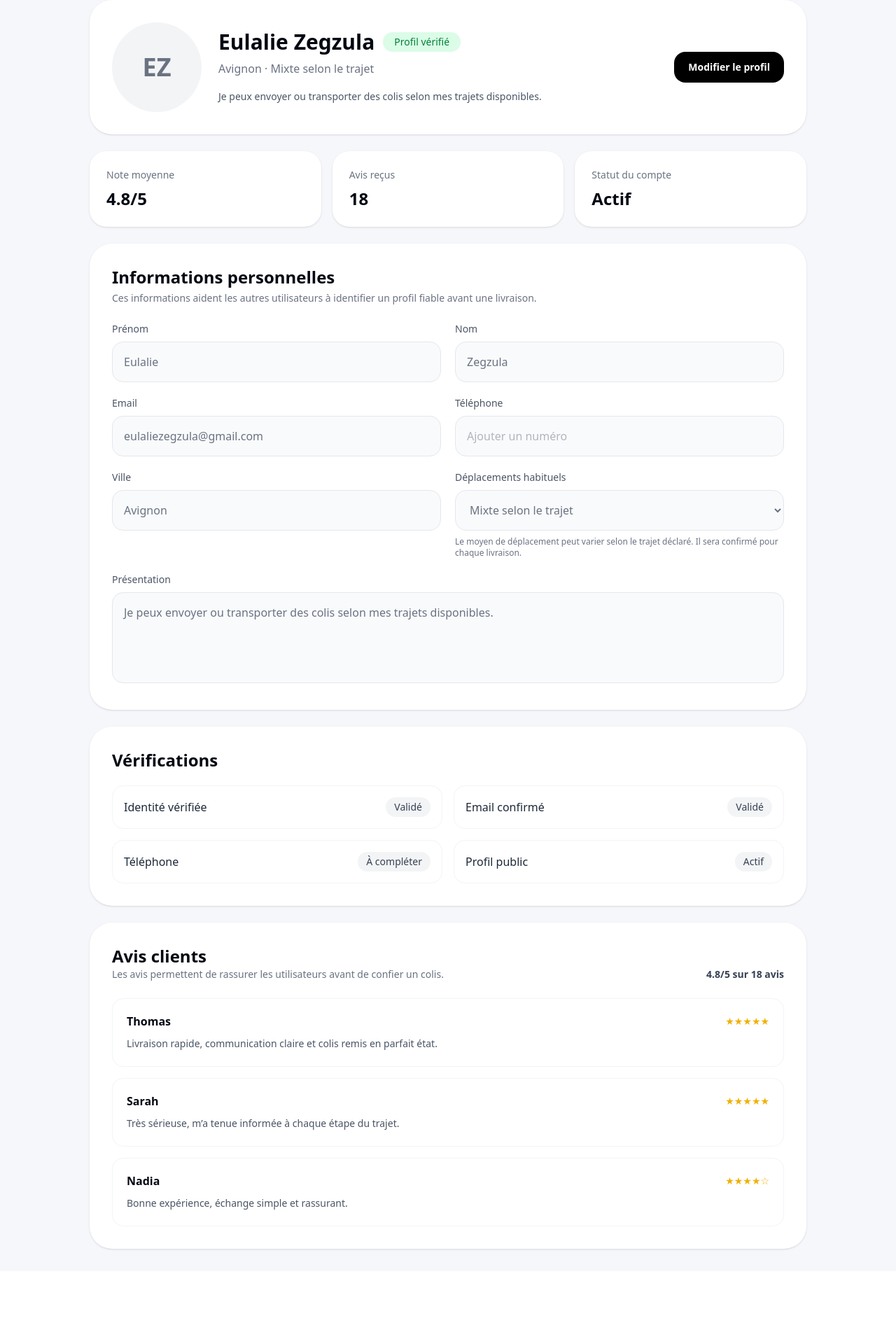
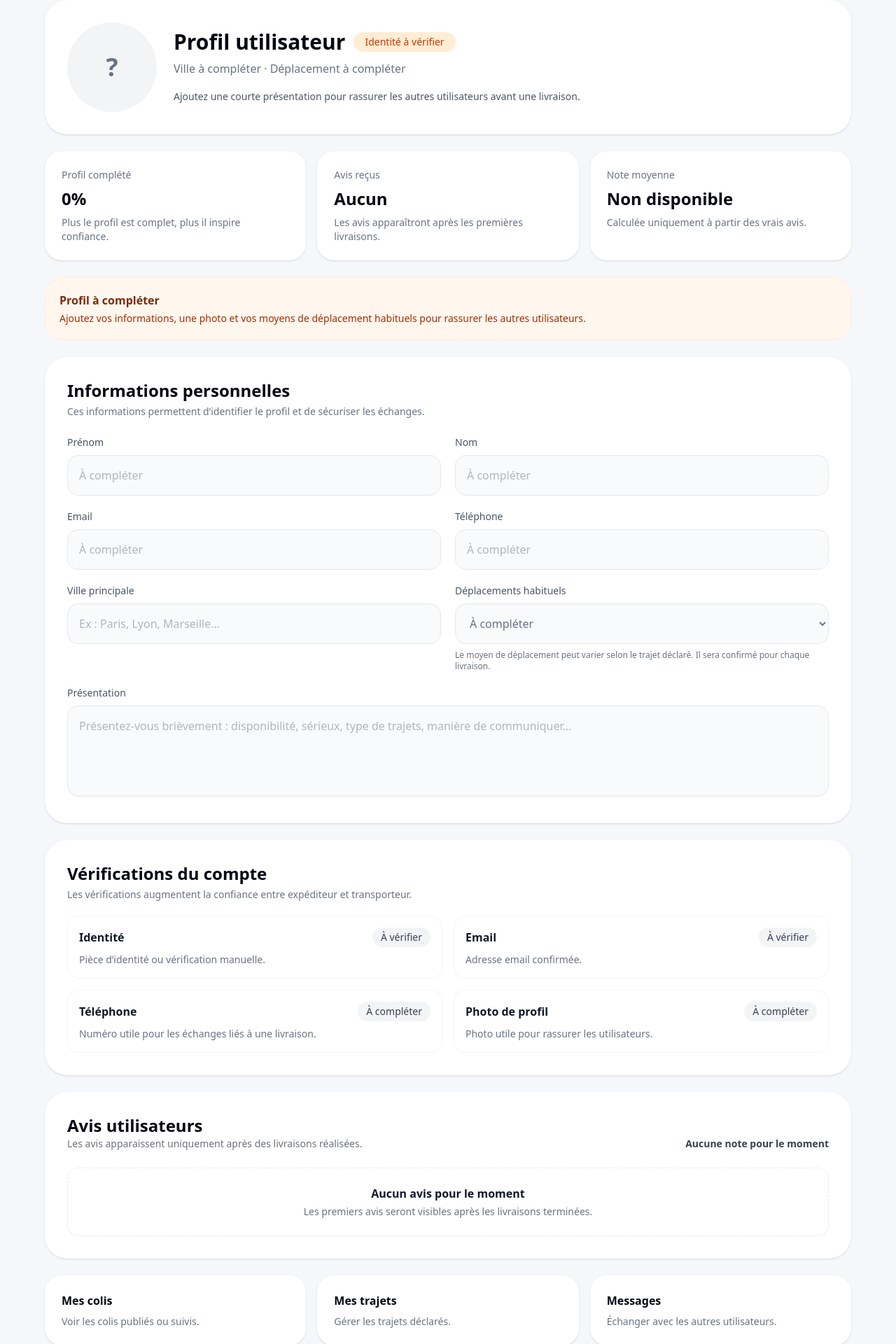
Before and after one commit to lafere75-del/Droovo, a Next.js app: page /dashboard/profil in a window 1280 px wide. Shown: the part 100-2020 px from the top of the page at 70% size. Before the commit the page ends 1916 px from the top, so only its background shows below. Built offline with nearby package versions, Linux system fonts and the light colour scheme.

Commit message:
Update page.jsx

```diff
--- a/app/dashboard/profil/page.jsx
+++ b/app/dashboard/profil/page.jsx
@@ -1,53 +1,98 @@
 "use client";
 
 import Link from "next/link";
-import { useState } from "react";
+import { useMemo, useState } from "react";
 
 export default function ProfilPage() {
   const [isEditing, setIsEditing] = useState(false);
 
   const [profile, setProfile] = useState({
-    firstName: "Eulalie",
-    lastName: "Zegzula",
-    email: "eulaliezegzula@gmail.com",
+    firstName: "",
+    lastName: "",
+    email: "",
     phone: "",
-    city: "Avignon",
-    travelMode: "Mixte selon le trajet",
-    bio: "Je peux envoyer ou transporter des colis selon mes trajets disponibles.",
+    city: "",
     photo: "",
+    travelMode: "",
+    bio: "",
+    verifiedIdentity: false,
+    verifiedEmail: false,
+    verifiedPhone: false,
   });
 
-  const reviews = [
-    {
-      name: "Thomas",
-      rating: 5,
-      text: "Livraison rapide, communication claire et colis remis en parfait état.",
-    },
-    {
-      name: "Sarah",
-      rating: 5,
-      text: "Très sérieuse, m’a tenue informée à chaque étape du trajet.",
-    },
-    {
-      name: "Nadia",
-      rating: 4,
-      text: "Bonne expérience, échange simple et rassurant.",
-    },
+  // Plus tard : remplacer par les vrais avis Supabase
+  const reviews = [];
+
+  const averageRating = useMemo(() => {
+    if (reviews.length === 0) return null;
+    const total = reviews.reduce((sum, review) => sum + review.rating, 0);
+    return (total / reviews.length).toFixed(1);
+  }, [reviews]);
+
+  const fullName =
+    profile.firstName || profile.lastName
+      ? `${profile.firstName} ${profile.lastName}`.trim()
+      : "Profil utilisateur";
+
+  const initials =
+    profile.firstName || profile.lastName
+      ? `${profile.firstName.charAt(0)}${profile.lastName.charAt(0)}`.toUpperCase()
+      : "?";
+
+  const completionItems = [
+    Boolean(profile.firstName),
+    Boolean(profile.lastName),
+    Boolean(profile.email),
+    Boolean(profile.phone),
+    Boolean(profile.city),
+    Boolean(profile.travelMode),
+    Boolean(profile.bio),
+    Boolean(profile.photo),
   ];
+
+  const completionRate = Math.round(
+    (completionItems.filter(Boolean).length / completionItems.length) * 100
+  );
 
   const handleChange = (field, value) => {
     setProfile((prev) => ({ ...prev, [field]: value }));
   };
 
+  const handleSave = () => {
+    setIsEditing(false);
+  };
+
+  const handleCancel = () => {
+    setIsEditing(false);
+  };
+
   return (
     <main className="min-h-screen bg-[#f6f7fb] px-4 py-8">
-      <div className="mx-auto max-w-5xl space-y-6">
+      <div className="mx-auto max-w-6xl space-y-6">
+        <div className="flex flex-wrap items-center justify-between gap-4">
           <Link
             href="/dashboard"
-          className="inline-flex items-center rounded-2xl bg-white px-4 py-3 text-sm font-semibold text-gray-700 shadow-sm hover:bg-gray-50"
+            className="rounded-2xl bg-white px-4 py-3 text-sm font-semibold text-gray-700 shadow-sm hover:bg-gray-50"
           >
             ← Retour au dashboard
           </Link>
+
+          <div className="flex flex-wrap gap-3">
+            <Link
+              href="/dashboard/verification"
+              className="rounded-2xl bg-white px-4 py-3 text-sm font-semibold text-gray-700 shadow-sm hover:bg-gray-50"
+            >
+              Vérifications
+            </Link>
+
+            <button
+              onClick={() => (isEditing ? handleSave() : setIsEditing(true))}
+              className="rounded-2xl bg-black px-5 py-3 text-sm font-semibold text-white hover:opacity-90"
+            >
+              {isEditing ? "Enregistrer" : "Modifier le profil"}
+            </button>
+          </div>
+        </div>
 
         <section className="rounded-[32px] bg-white p-6 shadow-sm md:p-8">
           <div className="flex flex-col gap-6 md:flex-row md:items-center">
@@ -60,17 +105,17 @@ export default function ProfilPage() {
                     className="h-full w-full object-cover"
                   />
                 ) : (
-                  `${profile.firstName.charAt(0)}${profile.lastName.charAt(0)}`
+                  initials
                 )}
               </div>
 
               {isEditing && (
                 <input
                   type="text"
+                  value={profile.photo}
                   placeholder="URL de la photo"
-                  value={profile.photo}
                   onChange={(e) => handleChange("photo", e.target.value)}
-                  className="w-52 rounded-2xl border border-gray-200 bg-gray-50 px-4 py-3 text-sm outline-none focus:border-black"
+                  className="w-56 rounded-2xl border border-gray-200 bg-gray-50 px-4 py-3 text-sm outline-none focus:border-black"
                 />
               )}
             </div>
@@ -78,37 +123,64 @@ export default function ProfilPage() {
             <div className="flex-1">
               <div className="flex flex-wrap items-center gap-3">
                 <h1 className="text-3xl font-bold text-gray-950">
-                  {profile.firstName} {profile.lastName}
+                  {fullName}
                 </h1>
 
+                {profile.verifiedIdentity ? (
                   <span className="rounded-full bg-green-100 px-4 py-1 text-sm font-medium text-green-700">
-                  Profil vérifié
+                    Identité vérifiée
                   </span>
+                ) : (
+                  <span className="rounded-full bg-orange-100 px-4 py-1 text-sm font-medium text-orange-700">
+                    Identité à vérifier
+                  </span>
+                )}
               </div>
 
               <p className="mt-2 text-gray-500">
-                {profile.city || "Ville non renseignée"} · {profile.travelMode}
+                {profile.city || "Ville à compléter"} ·{" "}
+                {profile.travelMode || "Déplacement à compléter"}
               </p>
 
               <p className="mt-4 max-w-2xl text-sm leading-6 text-gray-600">
-                {profile.bio}
+                {profile.bio ||
+                  "Ajoutez une courte présentation pour rassurer les autres utilisateurs avant une livraison."}
               </p>
             </div>
-
-            <button
-              onClick={() => setIsEditing(!isEditing)}
-              className="rounded-2xl bg-black px-5 py-3 text-sm font-semibold text-white hover:opacity-90"
-            >
-              {isEditing ? "Terminer" : "Modifier le profil"}
-            </button>
           </div>
         </section>
 
         <section className="grid gap-4 md:grid-cols-3">
-          <InfoCard title="Note moyenne" value="4.8/5" />
-          <InfoCard title="Avis reçus" value="18" />
-          <InfoCard title="Statut du compte" value="Actif" />
+          <InfoCard
+            title="Profil complété"
+            value={`${completionRate}%`}
+            description="Plus le profil est complet, plus il inspire confiance."
+          />
+
+          <InfoCard
+            title="Avis reçus"
+            value={reviews.length > 0 ? reviews.length : "Aucun"}
+            description="Les avis apparaîtront après les premières livraisons."
+          />
+
+          <InfoCard
+            title="Note moyenne"
+            value={averageRating ? `${averageRating}/5` : "Non disponible"}
+            description="Calculée uniquement à partir des vrais avis."
+          />
         </section>
+
+        {completionRate < 100 && (
+          <section className="rounded-[28px] border border-orange-100 bg-orange-50 p-5">
+            <h2 className="font-semibold text-orange-900">
+              Profil à compléter
+            </h2>
+            <p className="mt-1 text-sm text-orange-800">
+              Ajoutez vos informations, une photo et vos moyens de déplacement
+              habituels pour rassurer les autres utilisateurs.
+            </p>
+          </section>
+        )}
 
         <section className="rounded-[32px] bg-white p-6 shadow-sm md:p-8">
           <h2 className="text-2xl font-bold text-gray-950">
@@ -116,14 +188,15 @@ export default function ProfilPage() {
           </h2>
 
           <p className="mt-1 text-sm text-gray-500">
-            Ces informations aident les autres utilisateurs à identifier un
-            profil fiable avant une livraison.
+            Ces informations permettent d’identifier le profil et de sécuriser
+            les échanges.
           </p>
 
           <div className="mt-6 grid gap-5 md:grid-cols-2">
             <ProfileInput
               label="Prénom"
               value={profile.firstName}
+              placeholder="À compléter"
               disabled={!isEditing}
               onChange={(value) => handleChange("firstName", value)}
             />
@@ -131,6 +204,7 @@ export default function ProfilPage() {
             <ProfileInput
               label="Nom"
               value={profile.lastName}
+              placeholder="À compléter"
               disabled={!isEditing}
               onChange={(value) => handleChange("lastName", value)}
             />
@@ -138,6 +212,7 @@ export default function ProfilPage() {
             <ProfileInput
               label="Email"
               value={profile.email}
+              placeholder="À compléter"
               disabled={!isEditing}
               onChange={(value) => handleChange("email", value)}
             />
@@ -145,14 +220,15 @@ export default function ProfilPage() {
             <ProfileInput
               label="Téléphone"
               value={profile.phone}
-              placeholder="Ajouter un numéro"
+              placeholder="À compléter"
               disabled={!isEditing}
               onChange={(value) => handleChange("phone", value)}
             />
 
             <ProfileInput
-              label="Ville"
+              label="Ville principale"
               value={profile.city}
+              placeholder="Ex : Paris, Lyon, Marseille..."
               disabled={!isEditing}
               onChange={(value) => handleChange("city", value)}
             />
@@ -168,13 +244,16 @@ export default function ProfilPage() {
                 onChange={(e) => handleChange("travelMode", e.target.value)}
                 className="w-full rounded-2xl border border-gray-200 bg-gray-50 px-4 py-4 text-gray-900 outline-none focus:border-black disabled:cursor-not-allowed disabled:text-gray-500"
               >
-                <option>Voiture</option>
-                <option>Train</option>
-                <option>Bus</option>
-                <option>Vélo</option>
-                <option>Scooter</option>
-                <option>À pied</option>
-                <option>Mixte selon le trajet</option>
+                <option value="">À compléter</option>
+                <option value="Voiture">Voiture</option>
+                <option value="Train">Train</option>
+                <option value="Bus">Bus</option>
+                <option value="Vélo">Vélo</option>
+                <option value="Scooter">Scooter</option>
+                <option value="À pied">À pied</option>
+                <option value="Mixte selon le trajet">
+                  Mixte selon le trajet
+                </option>
               </select>
 
               <p className="mt-2 text-xs text-gray-500">
@@ -191,6 +270,7 @@ export default function ProfilPage() {
               <textarea
                 value={profile.bio}
                 disabled={!isEditing}
+                placeholder="Présentez-vous brièvement : disponibilité, sérieux, type de trajets, manière de communiquer..."
                 onChange={(e) => handleChange("bio", e.target.value)}
                 rows={4}
                 className="w-full resize-none rounded-2xl border border-gray-200 bg-gray-50 px-4 py-4 text-gray-900 outline-none focus:border-black disabled:cursor-not-allowed disabled:text-gray-500"
@@ -201,14 +281,14 @@ export default function ProfilPage() {
           {isEditing && (
             <div className="mt-6 flex flex-wrap gap-3">
               <button
-                onClick={() => setIsEditing(false)}
+                onClick={handleSave}
                 className="rounded-2xl bg-black px-5 py-3 text-sm font-semibold text-white"
               >
                 Enregistrer les modifications
               </button>
 
               <button
-                onClick={() => setIsEditing(false)}
+                onClick={handleCancel}
                 className="rounded-2xl border border-gray-200 px-5 py-3 text-sm font-semibold text-gray-700"
               >
                 Annuler
@@ -219,17 +299,38 @@ export default function ProfilPage() {
 
         <section className="rounded-[32px] bg-white p-6 shadow-sm md:p-8">
           <h2 className="text-2xl font-bold text-gray-950">
-            Vérifications
+            Vérifications du compte
           </h2>
 
+          <p className="mt-1 text-sm text-gray-500">
+            Les vérifications augmentent la confiance entre expéditeur et
+            transporteur.
+          </p>
+
           <div className="mt-5 grid gap-4 md:grid-cols-2">
-            <VerificationItem title="Identité vérifiée" status="Validé" />
-            <VerificationItem title="Email confirmé" status="Validé" />
+            <VerificationItem
+              title="Identité"
+              description="Pièce d’identité ou vérification manuelle."
+              status={profile.verifiedIdentity ? "Validé" : "À vérifier"}
+            />
+
+            <VerificationItem
+              title="Email"
+              description="Adresse email confirmée."
+              status={profile.verifiedEmail ? "Validé" : "À vérifier"}
+            />
+
             <VerificationItem
               title="Téléphone"
-              status={profile.phone ? "Renseigné" : "À compléter"}
+              description="Numéro utile pour les échanges liés à une livraison."
+              status={profile.verifiedPhone ? "Validé" : "À compléter"}
             />
-            <VerificationItem title="Profil public" status="Actif" />
+
+            <VerificationItem
+              title="Photo de profil"
+              description="Photo utile pour rassurer les utilisateurs."
+              status={profile.photo ? "Ajoutée" : "À compléter"}
+            />
           </div>
         </section>
 
@@ -237,28 +338,39 @@ export default function ProfilPage() {
           <div className="flex flex-col gap-2 md:flex-row md:items-end md:justify-between">
             <div>
               <h2 className="text-2xl font-bold text-gray-950">
-                Avis clients
+                Avis utilisateurs
               </h2>
 
               <p className="text-sm text-gray-500">
-                Les avis permettent de rassurer les utilisateurs avant de
-                confier un colis.
+                Les avis apparaissent uniquement après des livraisons réalisées.
               </p>
             </div>
 
             <p className="text-sm font-semibold text-gray-700">
-              4.8/5 sur 18 avis
+              {averageRating ? `${averageRating}/5` : "Aucune note pour le moment"}
             </p>
           </div>
 
+          {reviews.length === 0 ? (
+            <div className="mt-6 rounded-2xl border border-dashed border-gray-200 p-6 text-center">
+              <p className="font-semibold text-gray-900">
+                Aucun avis pour le moment
+              </p>
+              <p className="mt-1 text-sm text-gray-500">
+                Les premiers avis seront visibles après les livraisons terminées.
+              </p>
+            </div>
+          ) : (
             <div className="mt-6 space-y-4">
               {reviews.map((review) => (
                 <div
-                key={review.name}
+                  key={review.id}
                   className="rounded-2xl border border-gray-100 p-5"
                 >
                   <div className="flex items-center justify-between gap-4">
-                  <p className="font-semibold text-gray-950">{review.name}</p>
+                    <p className="font-semibold text-gray-950">
+                      {review.author}
+                    </p>
                     <p className="text-sm text-yellow-500">
                       {"★".repeat(review.rating)}
                       {"☆".repeat(5 - review.rating)}
@@ -266,22 +378,44 @@ export default function ProfilPage() {
                   </div>
 
                   <p className="mt-2 text-sm leading-6 text-gray-600">
-                  {review.text}
+                    {review.comment}
                   </p>
                 </div>
               ))}
             </div>
+          )}
+        </section>
+
+        <section className="grid gap-4 md:grid-cols-3">
+          <ActionLink
+            href="/dashboard/mes-colis"
+            title="Mes colis"
+            description="Voir les colis publiés ou suivis."
+          />
+
+          <ActionLink
+            href="/dashboard/mes-trajets"
+            title="Mes trajets"
+            description="Gérer les trajets déclarés."
+          />
+
+          <ActionLink
+            href="/dashboard/messages"
+            title="Messages"
+            description="Échanger avec les autres utilisateurs."
+          />
         </section>
       </div>
     </main>
   );
 }
 
-function InfoCard({ title, value }) {
+function InfoCard({ title, value, description }) {
   return (
     <div className="rounded-3xl bg-white p-6 shadow-sm">
       <p className="text-sm text-gray-500">{title}</p>
       <p className="mt-2 text-2xl font-bold text-gray-950">{value}</p>
+      <p className="mt-2 text-sm text-gray-500">{description}</p>
     </div>
   );
 }
@@ -304,13 +438,28 @@ function ProfileInput({ label, value, placeholder, disabled, onChange }) {
   );
 }
 
-function VerificationItem({ title, status }) {
+function VerificationItem({ title, description, status }) {
   return (
-    <div className="flex items-center justify-between rounded-2xl border border-gray-100 p-4">
-      <p className="font-medium text-gray-800">{title}</p>
+    <div className="rounded-2xl border border-gray-100 p-4">
+      <div className="flex items-center justify-between gap-4">
+        <p className="font-semibold text-gray-900">{title}</p>
         <span className="rounded-full bg-gray-100 px-3 py-1 text-sm font-medium text-gray-700">
           {status}
         </span>
       </div>
+      <p className="mt-2 text-sm text-gray-500">{description}</p>
+    </div>
   );
 }
+
+function ActionLink({ href, title, description }) {
+  return (
+    <Link
+      href={href}
+      className="rounded-3xl bg-white p-6 shadow-sm transition hover:-translate-y-0.5 hover:shadow-md"
+    >
+      <p className="font-semibold text-gray-950">{title}</p>
+      <p className="mt-2 text-sm text-gray-500">{description}</p>
+    </Link>
+  );
+}
```
Lines whose indentation alone changed are shown as unchanged.
